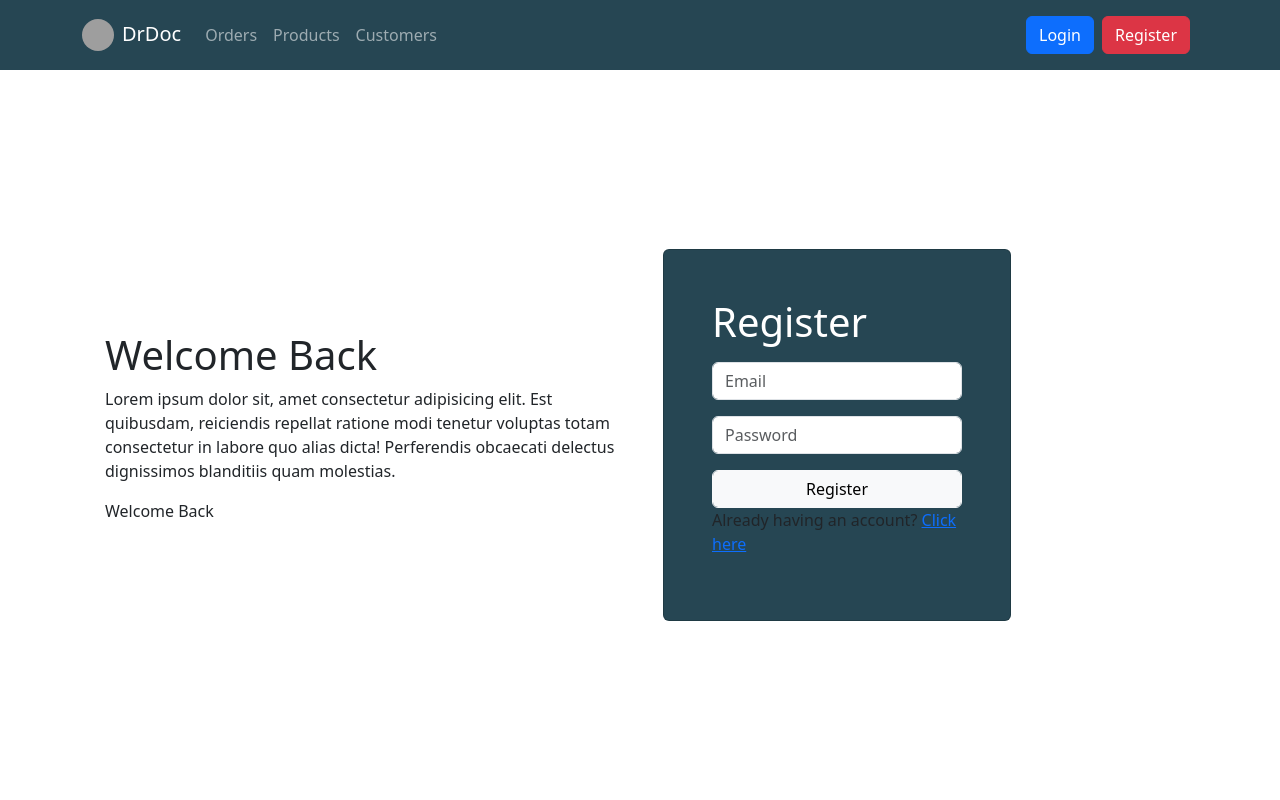
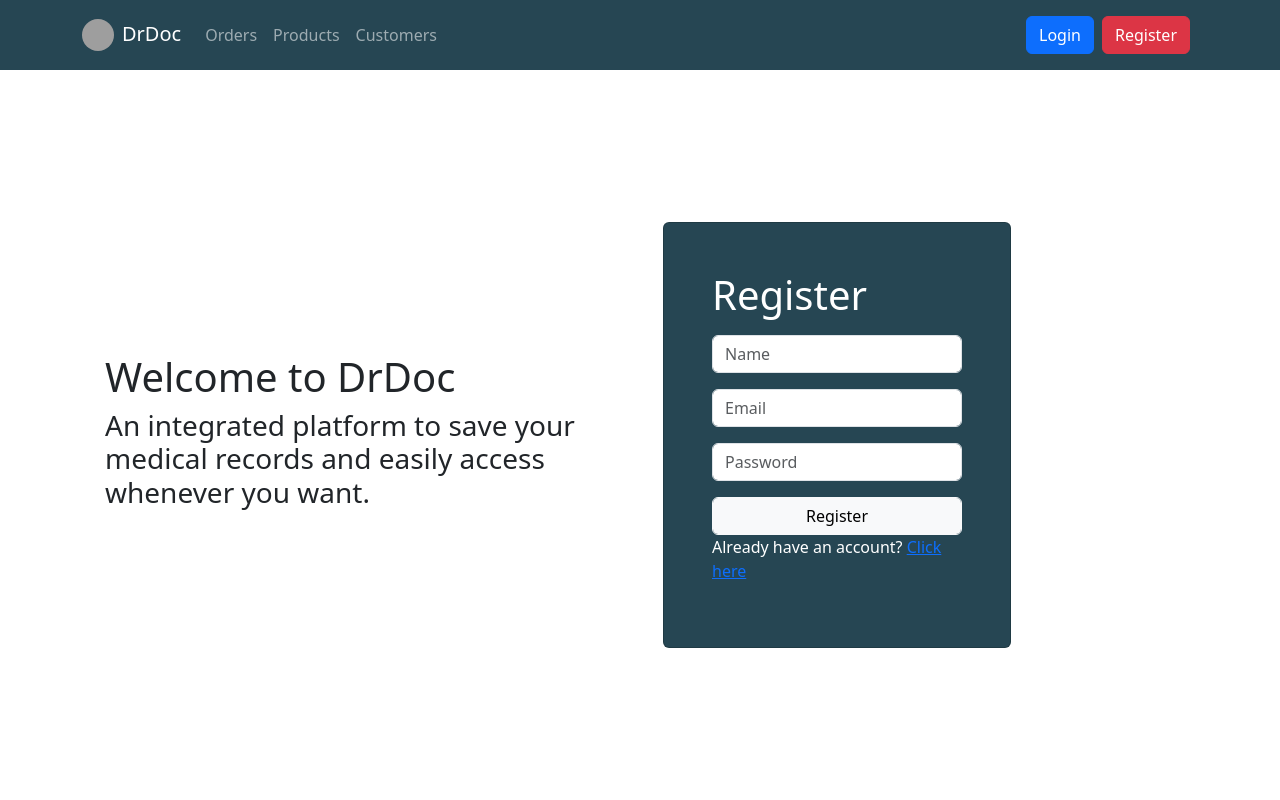
Before and after one commit to sangamprashant/DrDoc_Client, a React (Create React App) app: page /register in a window 1280 px wide. Shown: the top 800 px of the page. Built offline with nearby package versions, Linux system fonts and the light colour scheme; grey boxes are pictures that could not be loaded.

Commit message:
registration

```diff
--- a/package.json
+++ b/package.json
@@ -12,6 +12,7 @@
     "react-dom": "^18.2.0",
     "react-router-dom": "^6.20.0",
     "react-scripts": "5.0.1",
+    "react-toastify": "^9.1.3",
     "web-vitals": "^2.1.4"
   },
   "scripts": {
--- a/src/App.js
+++ b/src/App.js
@@ -1,6 +1,8 @@
 import { BrowserRouter, Route, Routes } from "react-router-dom";
 import "./App.css";
 import { Contact, Footer, Home, Login, NavBar, OurProduct, PageNotFound, Register, Verify } from "./component";
+import { ToastContainer } from 'react-toastify';
+import 'react-toastify/dist/ReactToastify.css';
 
 function App() {
   return (
@@ -16,6 +18,7 @@ function App() {
         <Route exact path="*" element={<PageNotFound />} />
       </Routes>
       <Footer/>
+      <ToastContainer theme="dark"/>
     </BrowserRouter>
   );
 }
--- a/src/component/Log/Register.js
+++ b/src/component/Log/Register.js
@@ -1,11 +1,68 @@
-import React, { useEffect } from "react";
-import { Link } from "react-router-dom";
+import React, { useEffect, useState } from "react";
+import { Link } from "react-router-dom"; // Import useHistory to redirect after successful login
 import { theme } from "../rawdata";
+import { toast } from "react-toastify";
 
 function Register() {
+  const [formData, setFormData] = useState({
+    name: "",
+    email: "",
+    password: "",
+  });
+  const [error, setError] = useState(null);
+  const [loading, setLoading] = useState(false);
+
   useEffect(() => {
     window.scrollTo(0, 0);
   }, []);
+
+  const handleInputChange = (e) => {
+    const { name, value } = e.target;
+    setFormData({
+      ...formData,
+      [name]: value,
+    });
+  };
+
+  const handleRegister = async (e) => {
+    e.preventDefault();
+    if (
+      !formData.name.trim() ||
+      !formData.email.trim() ||
+      !formData.password.trim()
+    ) {
+      return toast.info("All fields are required.");
+    }
+    setLoading(true);
+
+    try {
+      const response = await fetch(
+        `${process.env.REACT_APP_DATABASE_API}/register`,
+        {
+          method: "POST",
+          headers: {
+            "Content-Type": "application/json",
+          },
+          body: JSON.stringify(formData),
+        }
+      );
+
+      if (response.ok) {
+        toast.success(response.data.message);
+      } else {
+        const data = await response.json();
+        setError(data.error || "Registration failed");
+        toast.error(data.error)
+      }
+    } catch (error) {
+      console.error("Error during registration:", error);
+      setError("Internal server error");
+      toast.error(error.response.data.error)
+    } finally {
+      setLoading(false);
+    }
+  };
+
   return (
     <div
       className="container row"
@@ -18,37 +75,53 @@ function Register() {
       }}
     >
       <div className="col-md-6">
-        <h1>Welcome Back</h1>
-        <p>
-          Lorem ipsum dolor sit, amet consectetur adipisicing elit. Est
-          quibusdam, reiciendis repellat ratione modi tenetur voluptas totam
-          consectetur in labore quo alias dicta! Perferendis obcaecati delectus
-          dignissimos blanditiis quam molestias.
-        </p>
-        <p>Welcome Back</p>
+        <h1>Welcome to DrDoc</h1>
+        <h3>
+          An integrated platform to save your medical records and easily access
+          whenever you want.
+        </h3>
       </div>
       <div className="col-md-4">
         <div className="card p-5" style={{ backgroundColor: `${theme}` }}>
-          <form action="">
+          <form onSubmit={handleRegister}>
             <h1 className="text-white">Register</h1>
             <input
+              type="text"
+              name="name"
+              value={formData.name}
+              onChange={handleInputChange}
+              className="form-control mt-3"
+              placeholder="Name"
+              required
+            />
+            <input
               type="email"
+              name="email"
+              value={formData.email}
+              onChange={handleInputChange}
               className="form-control mt-3"
               placeholder="Email"
+              required
             />
             <input
               type="password"
+              name="password"
+              value={formData.password}
+              onChange={handleInputChange}
               className="form-control mt-3"
               placeholder="Password"
+              required
             />
             <input
               type="submit"
               className="form-control mt-3 btn btn-light"
-              value={"Register"}
+              value="Register"
+              disabled={loading}
             />
           </form>
-          <p>
-            Already having an account? <Link to="/signin">Click here</Link>
+          {error && <p className="text-white">{error}</p>}
+          <p className="text-white">
+            Already have an account? <Link to="/signin">Click here</Link>
           </p>
         </div>
       </div>
```
Also changed, not shown: src/App.css (+4 -4 lines), 1 other file (tests, documents, lock files or other folders).
